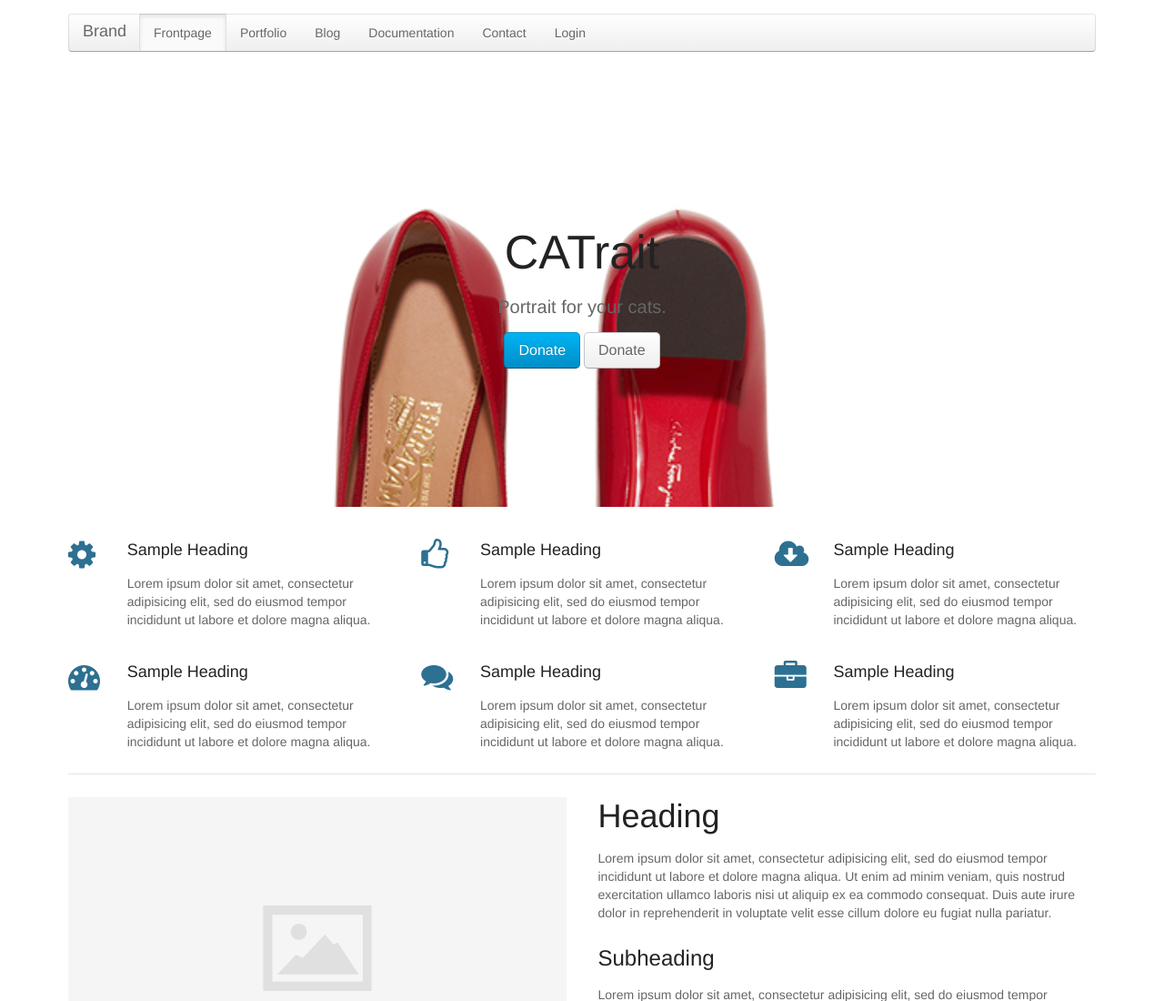
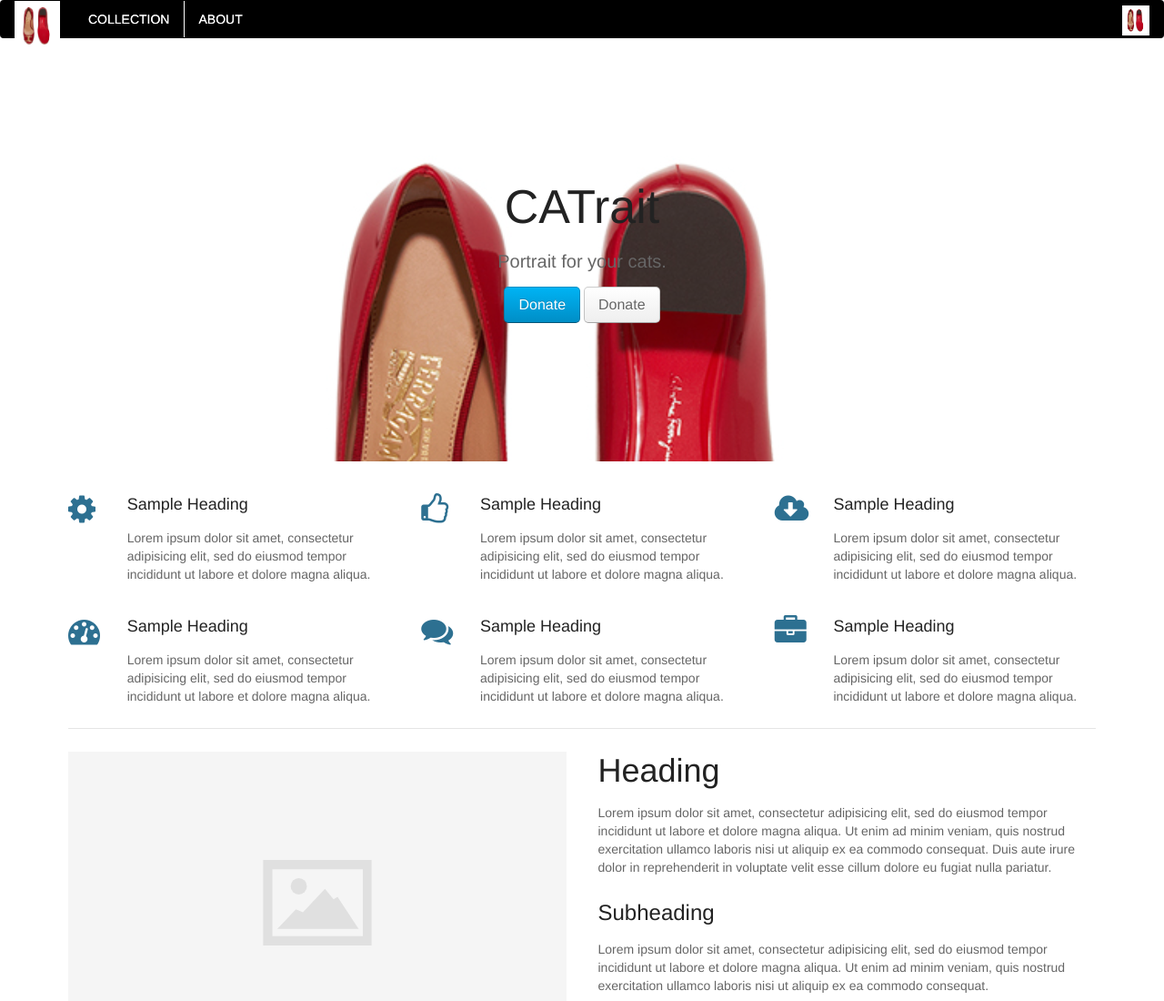
Before and after one commit to cliu74/catrait, a plain HTML site: page home.html in a window 1280 px wide. Shown: the top 1100 px of the page at 91% size. Drawn offline with Linux system fonts and the light colour scheme.

Commit message:
Navbar changed

```diff
--- a/home.html
+++ b/home.html
@@ -10,37 +10,45 @@
         <link rel="stylesheet" href="css/uikit.docs.min.css">
         <script src="js/jquery.js"></script>
         <script src="js/uikit.min.js"></script>
+
+        <style type="text/css">
+            <!-- Disable the hover for brand image -->
+            #brand>a, #brand:hover>a, #brand>a:focus{
+                background: inherit;
+                color: inherit;
+                outline: none;
+                box-shadow: inherit;
+                text-shadow: inherit;
+                border: inherit;
+                background-color: inherit;
+                position: inherit;
+                z-index: inherit;
+                border-left-color: inherit;
+                border-right-color: inherit;
+                border-top-color: inherit;
+                box-shadow: inherit
+            }
+        </style>
     </head>
 
     <body>
 
+
+        <nav class="uk-navbar" style="background: #000000;">
+            <ul class="uk-navbar-nav">
+                <li id="brand"><a href=""><image width="50" height="50" src="image/1.png"></a></li>
+                <li style="border-right: 1px solid #fff;"><a href="" style="color:#fff;text-shadow: 0 0px 0 #fff">COLLECTION</a></li>
+                <li class="uk-parent"><a href="" style="color:#fff;text-shadow: 0 0px 0 #fff">ABOUT</a></li>
+            </ul>
+            <div class="uk-navbar-flip">
+                <ul class="uk-navbar-nav">
+                    <!-- GET IT MEOW-->
+                    <li><a href=""><image width="30" height="30" src="image/1.png" /></a></li>
+                </ul>
+            </div>
+        </nav>
+
         <div class="uk-container uk-container-center uk-margin-top uk-margin-large-bottom">
-
-            <nav class="uk-navbar uk-margin-large-bottom">
-                <a class="uk-navbar-brand uk-hidden-small" href="layouts_frontpage.html">Brand</a>
-                <ul class="uk-navbar-nav uk-hidden-small">
-                    <li class="uk-active">
-                        <a href="layouts_frontpage.html">Frontpage</a>
-                    </li>
-                    <li>
-                        <a href="layouts_portfolio.html">Portfolio</a>
-                    </li>
-                    <li>
-                        <a href="layouts_blog.html">Blog</a>
-                    </li>
-                    <li>
-                        <a href="layouts_documentation.html">Documentation</a>
-                    </li>
-                    <li>
-                        <a href="layouts_contact.html">Contact</a>
-                    </li>
-                    <li>
-                        <a href="layouts_login.html">Login</a>
-                    </li>
-                </ul>
-                <a href="#offcanvas" class="uk-navbar-toggle uk-visible-small" data-uk-offcanvas></a>
-                <div class="uk-navbar-brand uk-navbar-center uk-visible-small">Brand</div>
-            </nav>
 
             <div class="uk-grid" data-uk-grid-margin>
                 <div class="uk-width-medium-1-1">
```
